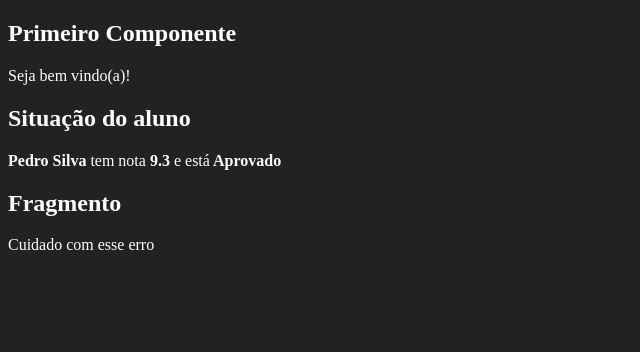
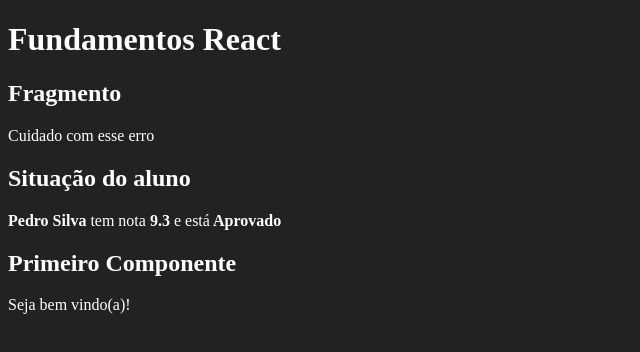
Before and after one commit to ebersc/ReactJS, a React (Create React App) app in the folder fundamentos-react/: page / in a window 1280 px wide. Shown: the top 352 px of the page, without its empty margins (0-640 px from the left). Built offline with nearby package versions, Linux system fonts and the light colour scheme.

Commit message:
Arrow function

```diff
--- /dev/null
+++ b/fundamentos-react/src/App.jsx
@@ -0,0 +1,16 @@
+import React from "react"
+
+import Primeiro from './components/basicos/Primeiro'
+import ComParametro from './components/basicos/ComParametro'
+import Fragmento from './components/basicos/Fragmento'
+
+export default _ =>
+    <div id="app">
+        <h1>Fundamentos React</h1>
+        <Fragmento></Fragmento>
+        <ComParametro
+            titulo="Situação do aluno"
+            aluno="Pedro Silva"
+            nota={9.3} />
+        <Primeiro></Primeiro>
+    </div>
--- a/fundamentos-react/src/index.js
+++ b/fundamentos-react/src/index.js
@@ -2,18 +2,9 @@
 import ReactDOM from 'react-dom'
 import React from 'react'
 
-import Primeiro from './components/basicos/Primeiro'
-import ComParametro from './components/basicos/ComParametro'
-import Fragmento from './components/basicos/Fragmento'
+import App from './App'
 
 ReactDOM.render(
-    <div id="app">
-        <Primeiro></Primeiro>
-        <ComParametro
-            titulo="Situação do aluno"
-            aluno="Pedro Silva"
-            nota={9.3}/>
-        <Fragmento></Fragmento>
-    </div>,
+    <App />,
     document.getElementById('root')
 )
```
